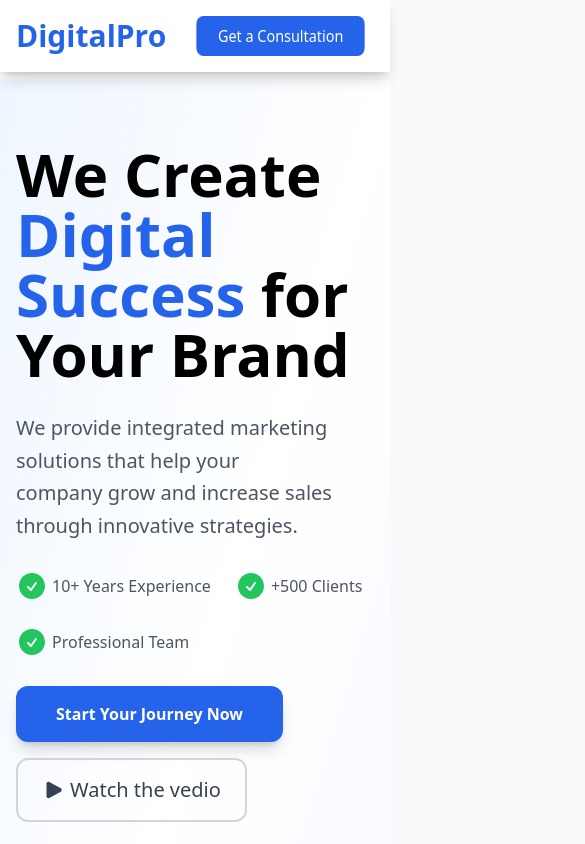
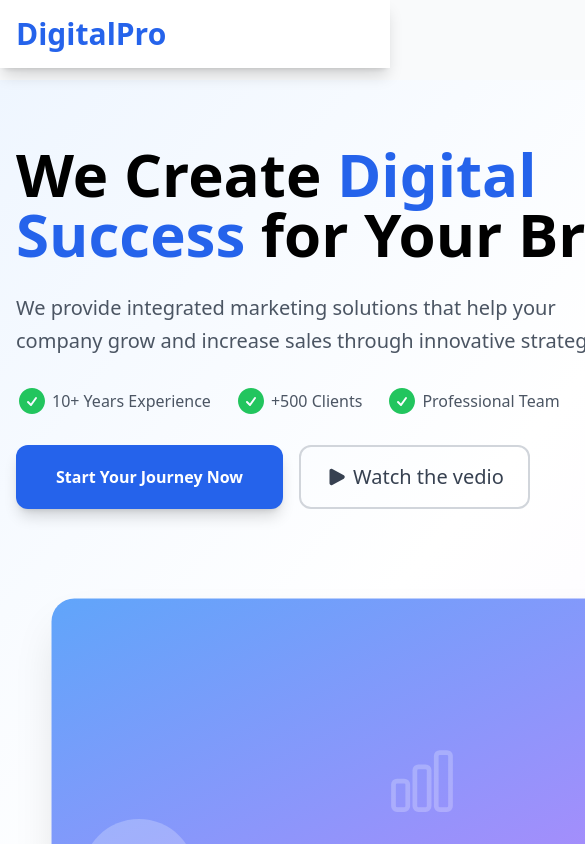
Before and after one commit to Abdallha0/project-5, a plain HTML site: page index.html in a window 390 px wide. Shown: the top 844 px of the page, 585 px wide, since content can reach past the window. Drawn offline with nearby package versions, Linux system fonts and the light colour scheme.

Commit message:
fix: adjust body and button styles for improved layout and responsiveness

```diff
--- a/index.html
+++ b/index.html
@@ -8,7 +8,7 @@
     <script src="https://cdn.tailwindcss.com"></script>
 </head>
 
-<body class="min-h-screen w-screen overflow-x-hidden bg-gray-50">
+<body class="min-h-screen w-screen max-w-[100vh] min-w-[100vh] overflow-x-hidden bg-gray-50">
     <!-- =============================================================== -->
     <!-- Section 1: navigation section -->
     <!-- =============================================================== -->
@@ -39,7 +39,7 @@
 
         <!-- ===== consulation button ===== -->
         <button
-            class="py-2 text-nowrap scale-x-90 sm:scale-x-100 px-6 font-medium rounded-lg bg-[#2563eb] hover:bg-blue-700 text-white hover:shadow-xl shadow-[#00000028] transition-all duration-300 active:scale-95">Get
+            class="py-2 text-nowrap hidden sm:block px-6 font-medium rounded-lg bg-[#2563eb] hover:bg-blue-700 text-white hover:shadow-xl shadow-[#00000028] transition-all duration-300 active:scale-95">Get
             a Consultation</button>
     </header>
 
@@ -651,7 +651,7 @@
             </div>
         </div>
         <hr class="border-1 border-gray-800">
-        <div class="flex justify-between items-center py-6 px-16 text-gray-400">
+        <div class="flex justify-between flex-wrap items-center py-6 px-16 text-gray-400">
             <p class="text-sm">© 2026 DigitalPro. All rights reserved.</p>
             <ul class="flex gap-4 items-center">
                 <li class="hover:text-white"><a href="#"><svg storke-width="2.5" class="size-6"
```
